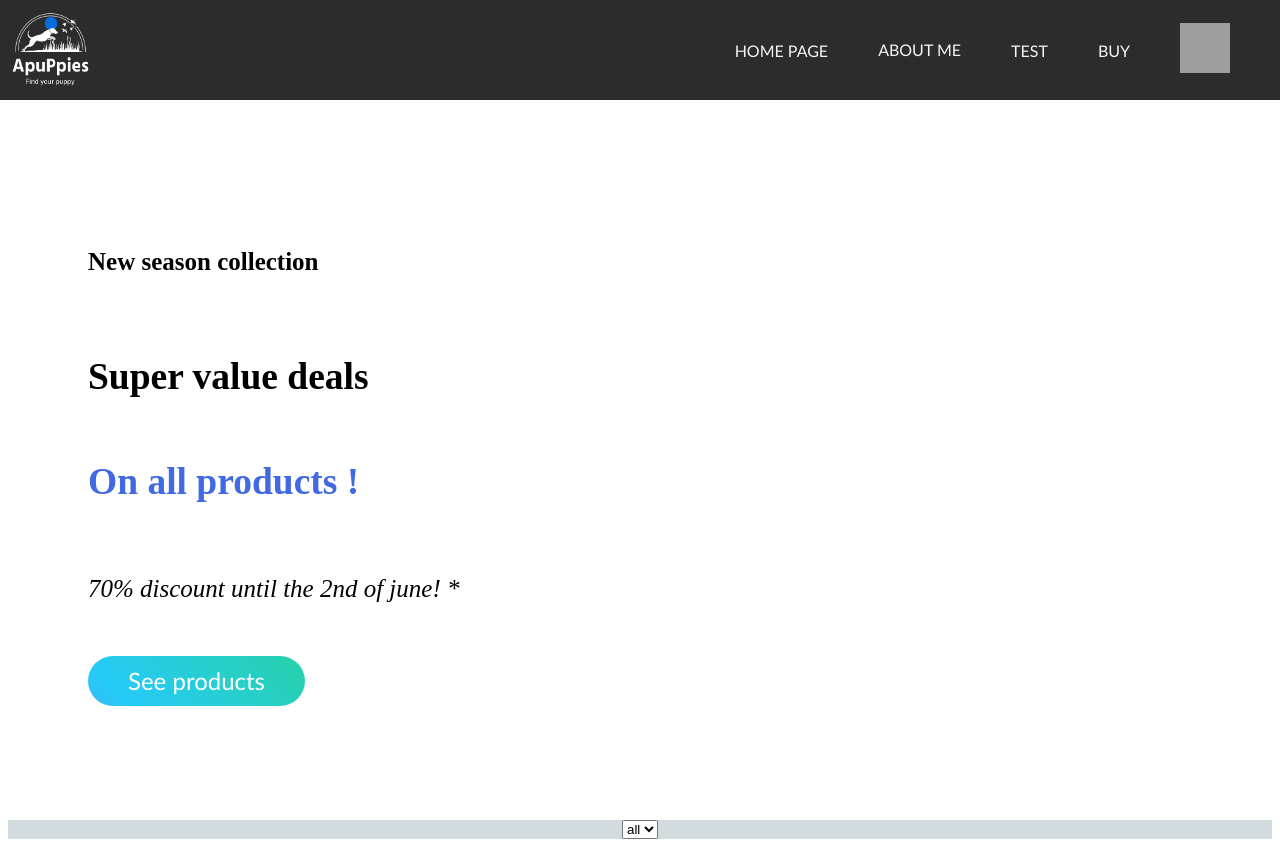
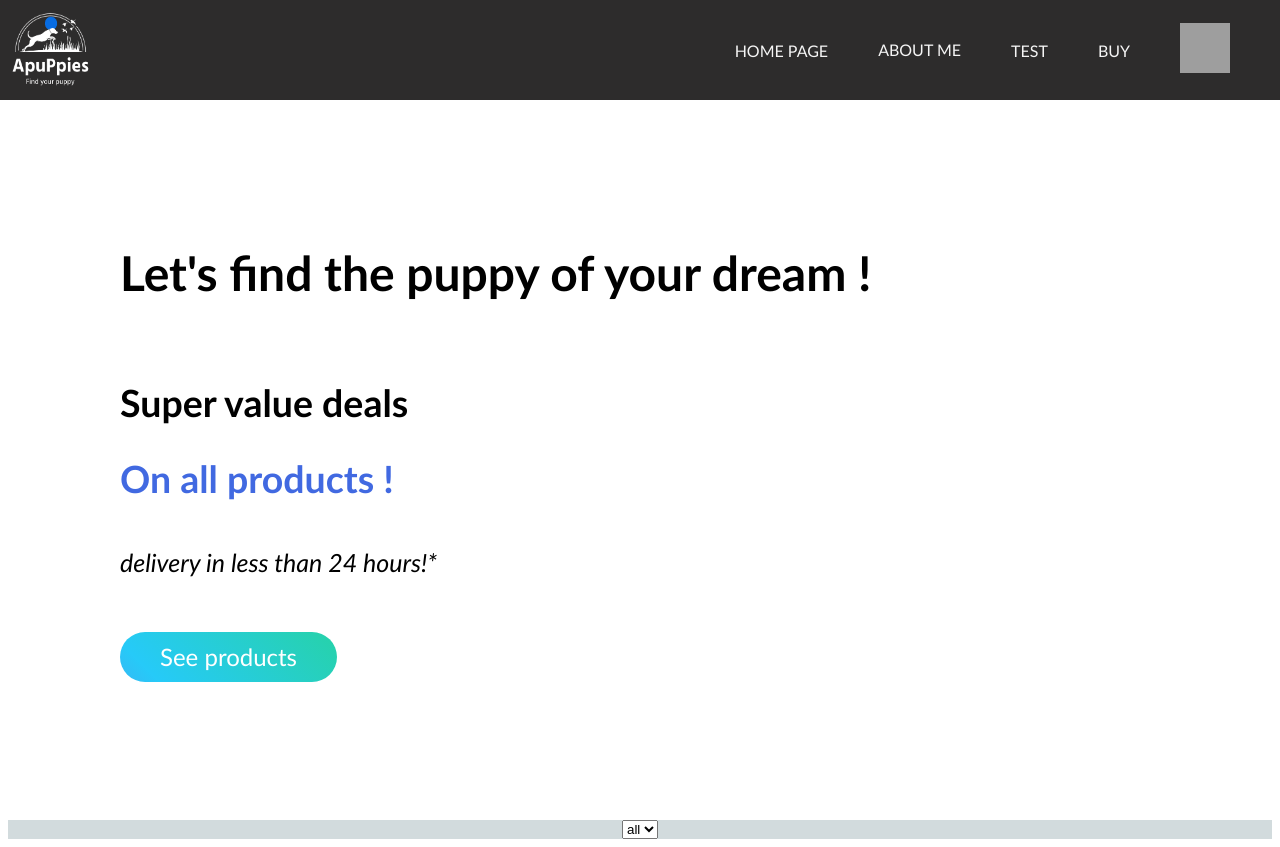
Before and after one commit to cleophass/petshop, a PHP site: page / in a window 1280 px wide. Run offline with PHP 8.4, Linux system fonts and the light colour scheme; data that the repository does not hold is empty; grey boxes are pictures that could not be loaded.

Commit message:
style de la page d'acceuil

```diff
--- a/index.php
+++ b/index.php
@@ -62,21 +62,26 @@ ini_set('display_errors', '1');
 
         </ul>
     </div>
-    <header>
+    <div class="header">
+
         <section id="header">
-            <h4>New season collection</h4>
+            <h4>Let's find the puppy of your dream !</h4>
             <h2>Super value deals</h2>
             <h1>On all products !</h1>
-            <p><em>70% discount until the 2nd of june! *</em></p>
+            <p><em>delivery in less than 24 hours!*</em></p>
             <br>
-            <button class="button"><a href="#animals">See products <em class="fas fa-box"></a></em></button>
+            <button class="button"><a href="#animal_part">See products <em class="fas fa-box"></a></button>
         </section>
 
 
-    </header>
+    </div>
+
+
+    <div id="animal_part">
     <?php
     require 'animals.php';
     ?>
+    </div>
 
 </body>
 
--- a/styles/home.css
+++ b/styles/home.css
@@ -1,28 +1,30 @@
 
-#header{
+.header{
     /* mettre une image en fond */
     height: 90vh;
-    background-size: cover;
-    background-position: top 25% right 0;
-    padding: 0 80px;
-    display: flex;
+    padding-top: 80px;
+    padding-left: 120px;
     flex-direction: column;
     align-items: flex-start;
     justify-content: center;
     font-size: 25px;
+    margin-left: -8px;
+    margin-right: -8px;
+    font-family: "Trebuchet MS", Arial, Helvetica, sans-serif;
 }
-#header h4{
+.header h4{
+    font-size: 3rem;
     padding-bottom: 15px;
 }
-#header h3{
+.header h3{
     padding-bottom: 8px;
 }
-#header h1{
+.header h1{
     color: royalblue;
     padding-bottom: 15px;
 }
 
-header .button{
+.header .button{
     padding: 10px 40px;
     font-size: 1.5rem;
     cursor: pointer;
```
